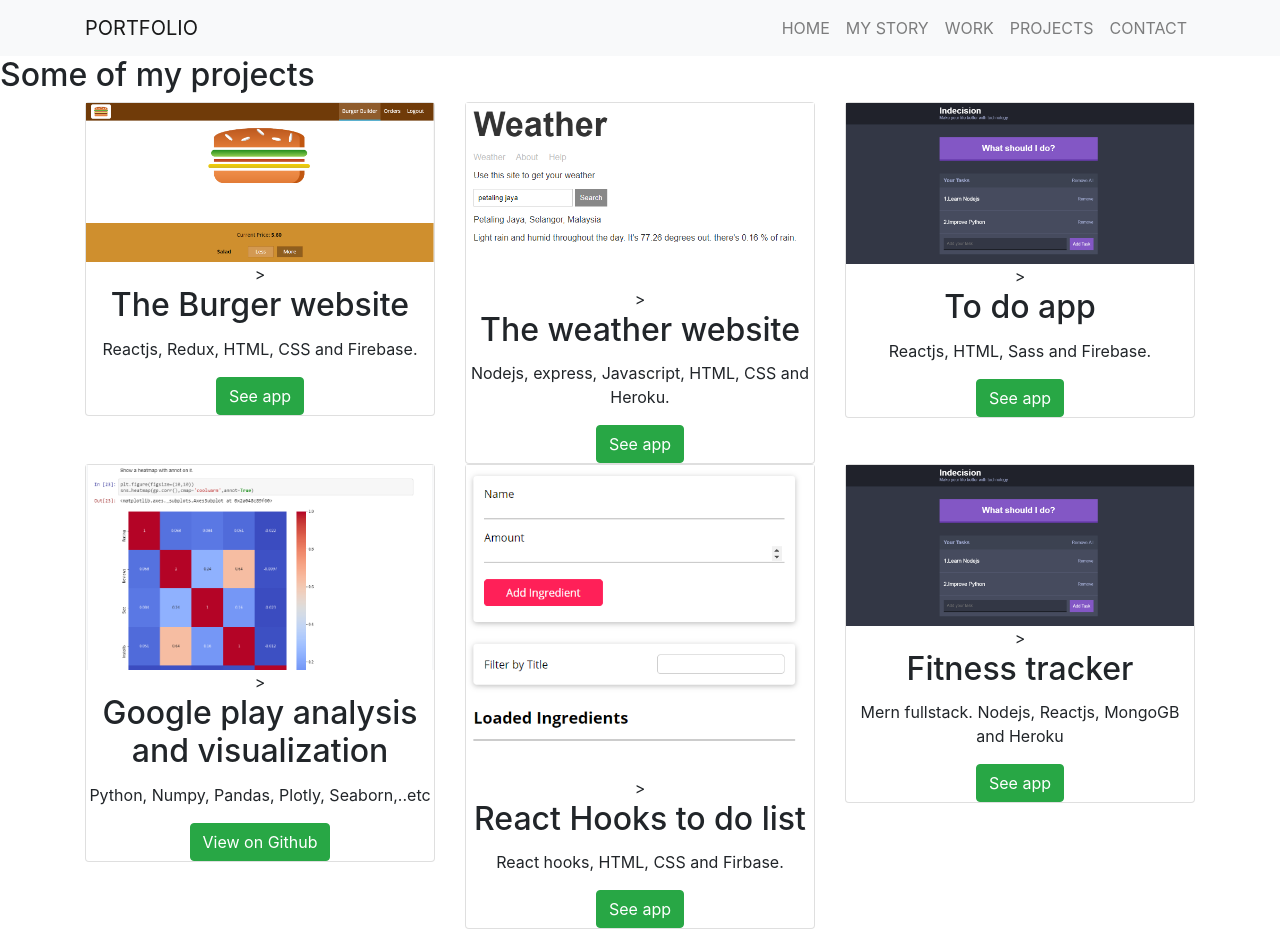
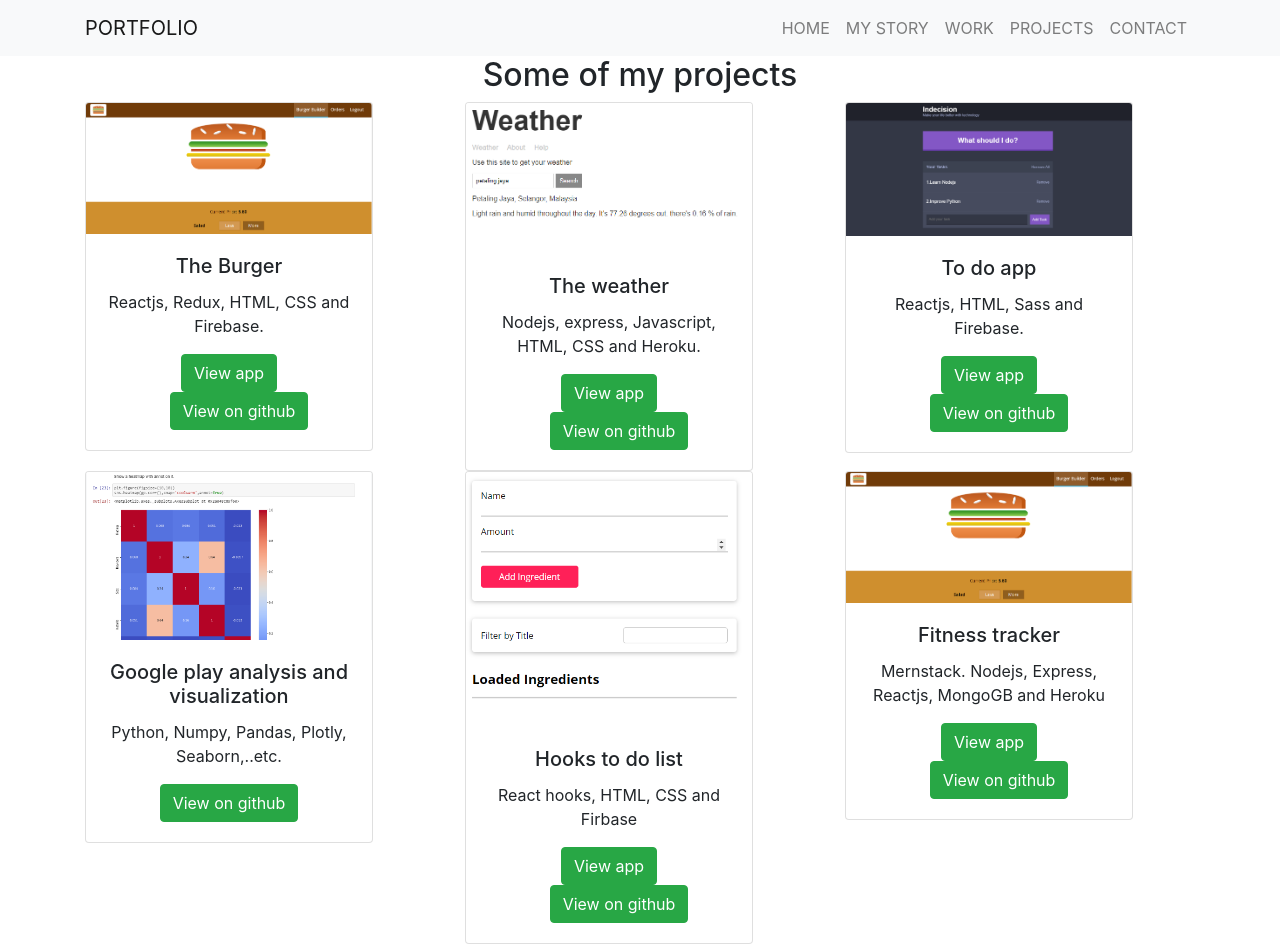
Before and after one commit to MahmoudNafea/portfolio, a React (Create React App) app: page /projects in a window 1280 px wide. Built offline with nearby package versions, Linux system fonts and the light colour scheme.

Commit message:
cleaning the app by replacing bootstrap4 with react-bootstrap4 cards

```diff
--- a/src/App.js
+++ b/src/App.js
@@ -1,11 +1,9 @@
 import React from 'react';
 import { BrowserRouter as Router, Route } from 'react-router-dom';
-
 import Navbar from './components/ui/navbar';
 import HomePage from './components/home';
 import AboutPage from './components/about';
 import WorkPage from './components/work';
-// import WorkCard from './components/work-card';
 import ContactPage from './components/contact';
 import LoginPage from './components/login';
 import Projects from './components/projects';
--- a/src/components/about.js
+++ b/src/components/about.js
@@ -1,4 +1,5 @@
 import React from 'react';
+import { Image } from 'react-bootstrap/';
 import myphoto from './../img/myphoto.jpg';
 
 
@@ -22,8 +23,8 @@ const AboutPage = () => {
                     </div>
                     <div className="col-sm-5">
                         <div className="img-wrap">
-                            <img src={myphoto}
-                                alt="myphoto" />
+                            <Image src={myphoto}
+                                alt="myphoto" roundedCircle />
                         </div>
                     </div>
 
--- a/src/components/home.js
+++ b/src/components/home.js
@@ -11,7 +11,7 @@ class HomePage extends Component {
 
     render() {
         return (
-            <div>
+            <div className="container text-center">
                 {/* <Background /> */}
                 <h2 className="title">Hello</h2>
                 <h3 className="sub-title">I'm Mahmoud Elsayed Nafea</h3>
--- a/src/components/projects.js
+++ b/src/components/projects.js
@@ -1,4 +1,5 @@
 import React from 'react';
+import { Card } from 'react-bootstrap';
 import burger from './../img/burger.PNG';
 import weather from './../img/weather.PNG';
 import indecision from './../img/indecision.PNG';
@@ -8,124 +9,91 @@ import reactHooks from './../img/reactHooks.PNG';
 
 const Projects = () => {
     return (
-        <React.Fragment>
-            <div >
+        <div className="container text-center" >
             <h2>Some of my projects</h2>
-                <div className="container">
             <div className="row">
                 <div className="col-md-4">
-                            <div className="card text-center" >
-                                <div className="card-block">
-                                    <img src={burger} alt="myphoto" className="img-fluid" />>
-                                    <div className="card-title" >
-                                        <h2>The Burger website</h2>
+                    <Card style={{ width: '18rem' }}>
+                        <Card.Img variant="top" src={burger} />
+                        <Card.Body>
+                            <Card.Title>The Burger</Card.Title>
+                            <Card.Text>
+                                Reactjs, Redux, HTML, CSS and Firebase.
+                            </Card.Text>
+                            <Card.Link href="https://theburger-web-app.firebaseapp.com/" className=" btn btn-success">View app</Card.Link>
+                            <Card.Link href="https://github.com/MahmoudNafea/TheBurger-web-app" className="btn btn-success">View on github</Card.Link>
+                        </Card.Body>
+                    </Card>
                 </div>
-                                    <div className="card-text ">
-                                        <p> Reactjs, Redux, HTML, CSS and Firebase. </p>
-                                        <a href="https://theburger-web-app.firebaseapp.com/" className="btn btn-success">See app</a>
+                <div className="col-md-4">
+                    <Card style={{ width: '18rem' }}>
+                        <Card.Img variant="top" src={weather} />
+                        <Card.Body>
+                            <Card.Title>The weather</Card.Title>
+                            <Card.Text>
+                                Nodejs, express, Javascript, HTML, CSS and Heroku.
+                            </Card.Text>
+                            <Card.Link href="https://nefo-theweather-app.herokuapp.com/" className=" btn btn-success">View app</Card.Link>
+                            <Card.Link href="https://github.com/MahmoudNafea/TheWeatherApp" className="btn btn-success">View on github</Card.Link>
+                        </Card.Body>
+                    </Card>
+                </div>
+                <div className="col-md-4">
+                    <Card style={{ width: '18rem' }}>
+                        <Card.Img variant="top" src={indecision} />
+                        <Card.Body>
+                            <Card.Title>To do app</Card.Title>
+                            <Card.Text>
+                                Reactjs, HTML, Sass and Firebase.
+                            </Card.Text>
+                            <Card.Link href="https://indecision-2bd03.firebaseapp.com/" className=" btn btn-success">View app</Card.Link>
+                            <Card.Link href="https://github.com/MahmoudNafea/Indecision-app" className="btn btn-success">View on github</Card.Link>
+                        </Card.Body>
+                    </Card>
+                </div>
+            </div>
+            <div className="row">
+                <div className="col-md-4">
+                    <Card style={{ width: '18rem' }}>
+                        <Card.Img variant="top" src={googleAnalysis} />
+                        <Card.Body>
+                            <Card.Title>Google play analysis and visualization</Card.Title>
+                            <Card.Text>
+                                Python, Numpy, Pandas, Plotly, Seaborn,..etc.
+                            </Card.Text>
+                            <Card.Link href="https://github.com/MahmoudNafea/Google-play-apps" className="btn btn-success">View on github</Card.Link>
+                        </Card.Body>
+                    </Card>
+                </div>
+                <div className="col-md-4">
+                    <Card style={{ width: '18rem' }}>
+                        <Card.Img variant="top" src={reactHooks} />
+                        <Card.Body>
+                            <Card.Title>Hooks to do list</Card.Title>
+                            <Card.Text>
+                                React hooks, HTML, CSS and Firbase
+                            </Card.Text>
+                            <Card.Link href="https://reacthooks-ddcc5.firebaseapp.com/" className=" btn btn-success">View app</Card.Link>
+                            <Card.Link href="https://github.com/MahmoudNafea/todo-reactHooks" className="btn btn-success">View on github</Card.Link>
+                        </Card.Body>
+                    </Card>
+                </div>
+                <div className="col-md-4">
+                    <Card style={{ width: '18rem' }}>
+                        <Card.Img variant="top" src={burger} />
+                        <Card.Body>
+                            <Card.Title>Fitness tracker</Card.Title>
+                            <Card.Text>
+                                Mernstack. Nodejs, Express, Reactjs, MongoGB and Heroku
+                            </Card.Text>
+                            <Card.Link href="https://theburger-web-app.firebaseapp.com/" className=" btn btn-success">View app</Card.Link>
+                            <Card.Link href="https://github.com/MahmoudNafea/Fitness-tracker-mernStack" className="btn btn-success">View on github</Card.Link>
+                        </Card.Body>
+                    </Card>
+                </div>
             </div>
         </div>
 
-                            </div>
-
-
-                        </div>
-                        <div className="col-md-4">
-                            <div className="card text-center" >
-                                <div className="card-block">
-                                    <img src={weather} alt="myphoto" className="img-fluid" />>
-                                    <div className="card-title" >
-                                        <h2>The weather website</h2>
-                                    </div>
-                                    <div className="card-text ">
-                                        <p> Nodejs, express, Javascript, HTML, CSS and Heroku. </p>
-                                        <a href="https://nefo-theweather-app.herokuapp.com/" className="btn btn-success">See app</a>
-                                    </div>
-                                </div>
-
-                            </div>
-
-
-                        </div>
-                        <div className="col-md-4">
-                            <div className="card text-center" >
-                                <div className="card-block">
-                                    <img src={indecision} alt="myphoto" className="img-fluid" />>
-                                    <div className="card-title" >
-                                        <h2>To do app</h2>
-                                    </div>
-                                    <div className="card-text ">
-                                        <p> Reactjs, HTML, Sass and Firebase.</p>
-                                        <a href="https://indecision-2bd03.firebaseapp.com/" className="btn btn-success">See app</a>
-                                    </div>
-                                </div>
-
-                            </div>
-
-
-                        </div>
-
-                    </div>
-                </div >
-                <div className="container">
-                    <div className="row">
-                        <div className="col-md-4">
-                            <div className="card text-center" >
-                                <div className="card-block">
-                                    <img src={googleAnalysis} alt="myphoto" className="img-fluid" />>
-                                    <div className="card-title" >
-                                        <h2>Google play analysis and visualization</h2>
-                                    </div>
-                                    <div className="card-text ">
-                                        <p> Python, Numpy, Pandas, Plotly, Seaborn,..etc </p>
-                                        <a href="https://github.com/MahmoudNafea/Google-play-apps" className="btn btn-success">View on Github</a>
-                                    </div>
-                                </div>
-
-                            </div>
-
-
-                        </div>
-                        <div className="col-md-4">
-                            <div className="card text-center" >
-                                <div className="card-block">
-                                    <img src={reactHooks} alt="myphoto" className="img-fluid" />>
-                                    <div className="card-title" >
-                                        <h2>React Hooks to do list</h2>
-                                    </div>
-                                    <div className="card-text ">
-                                        <p> React hooks, HTML, CSS and Firbase. </p>
-                                        <a href="https://reacthooks-ddcc5.firebaseapp.com/" className="btn btn-success">See app</a>
-                                    </div>
-                                </div>
-
-                            </div>
-
-
-                        </div>
-                        <div className="col-md-4">
-                            <div className="card text-center" >
-                                <div className="card-block">
-                                    <img src={indecision} alt="myphoto" className="img-fluid" />>
-                                    <div className="card-title" >
-                                        <h2>Fitness tracker</h2>
-                                    </div>
-                                    <div className="card-text ">
-                                        <p> Mern fullstack. Nodejs, Reactjs, MongoGB and Heroku</p>
-                                        <a href="https://indecision-2bd03.firebaseapp.com/" className="btn btn-success">See app</a>
-                                    </div>
-                                </div>
-
-                            </div>
-
-
-                        </div>
-
-                    </div>
-                </div >
-            </div>
-
-        </React.Fragment>
 
     )
 }
--- a/src/components/work.js
+++ b/src/components/work.js
@@ -1,71 +1,133 @@
 import React from 'react';
+import { Card } from 'react-bootstrap';
 import accenture from './../img/accenture.jpg'
 import spectrum from './../img/spectrum.jpg'
 import topelectric from './../img/topelectric.jpg'
 
-
 const WorkPage = () => {
     return (
-        <div >
+        <div className="container text-center">
             <h2>My previous employers</h2>
-            <div className="container">
-                <div className="row">
-                    <div className="col-md-4">
-                        <div className="card text-center" >
-                            <div className="img-fluid">
-                                <img src={accenture} alt="myphoto" className="img-fluid" />
-                                <div className="card-block" >
-                                    <h2>Data analyst</h2>
-                                </div>
-                                <div className="card-text ">
-                                    <p> Since July 2018 to present</p>
-                                    <a href="https://www.accenture.com/my-en" className="btn btn-success">Visit the company</a>
-                                </div>
-                            </div>
-                        </div>
-
-
-                    </div>
-                    <div className="col-md-4">
-                        <div className="card text-center" >
-                            <div className="card-block">
-                                <img src={spectrum} alt="myphoto" className="img-fluid" />>
-                                <div className="card-title" >
-                                    <h2>Quality assurance</h2>
-                                </div>
-                                <div className="card-text ">
-                                    <p> Pure QA for one year</p>
-                                    <a href="http://www.spectrum-diagnostics.com/new/" className="btn btn-success">Visit the company</a>
-                                </div>
-                            </div>
-
-                        </div>
-
-
-                    </div>
-                    <div className="col-md-4">
-                        <div className="card text-center" >
-                            <div className="card-block">
-                                <img src={topelectric} alt="myphoto" className="img-fluid" />>
-                                <div className="card-title" >
-                                    <h2>Quality assurance</h2>
-                                </div>
-                                <div className="card-text ">
-                                    <p> Pure QA for six months</p>
-                                    <a href="http://www.cced.gov.eg/ar/" className="btn btn-success">Visit the company</a>
-                                </div>
-
-                            </div>
-                        </div>
-
-                    </div>
-
+            <div className="row">
+                <div className="col-md-4">
+                    <Card style={{ width: '18rem' }}>
+                        <Card.Img variant="top" src={accenture} />
+                        <Card.Body>
+                            <Card.Title>Data analyst</Card.Title>
+                            <Card.Text>
+                                Since July 2018 to present.
+                            </Card.Text>
+                            <Card.Link href="https://www.accenture.com/my-en" className="btn btn-success">Visit the company</Card.Link>
+                        </Card.Body>
+                    </Card>
                 </div>
-            </div >
+                <div className="col-md-4">
+                    <Card style={{ width: '18rem' }}>
+                        <Card.Img variant="top" src={spectrum} />
+                        <Card.Body>
+                            <Card.Title>Quality assurance</Card.Title>
+                            <Card.Text>
+                                Pure QA for one year.
+                     </Card.Text>
+                            <Card.Link href="http://www.spectrum-diagnostics.com/new/" className="btn btn-success">Visit the company</Card.Link>
+                        </Card.Body>
+                    </Card>
+                </div>
+                <div className="col-md-4">
+                    <Card style={{ width: '18rem' }}>
+                        <Card.Img variant="top" src={topelectric} />
+                        <Card.Body>
+                            <Card.Title>Quality assurance</Card.Title>
+                            <Card.Text>
+                                Pure QA for six months.
+                            </Card.Text>
+                            <Card.Link href="http://www.cced.gov.eg/ar/" className="btn btn-success">Visit the company</Card.Link>
+                        </Card.Body>
+                    </Card>
+                </div>
+            </div>
         </div>
-
-
     )
 }
 
 export default WorkPage
+
+
+
+
+
+
+
+
+
+
+
+
+
+
+
+// const WorkPage = () => {
+//     return (
+//         <div >
+//             <h2>My previous employers</h2>
+//             <div className="container">
+//                 <div className="row">
+//                     <div className="col-md-4">
+//                         <div className="card text-center" >
+//                             <div className="img-fluid">
+//                                 <img src={accenture} alt="myphoto" className="img-fluid" />
+//                                 <div className="card-block" >
+//                                     <h2>Data analyst</h2>
+//                                 </div>
+//                                 <div className="card-text ">
+//                                     <p> Since July 2018 to present</p>
+//                                     <a href="https://www.accenture.com/my-en" className="btn btn-success">Visit the company</a>
+//                                 </div>
+//                             </div>
+//                         </div>
+
+
+//                     </div>
+//                     <div className="col-md-4">
+//                         <div className="card text-center" >
+//                             <div className="card-block">
+//                                 <img src={spectrum} alt="myphoto" className="img-fluid" />>
+//                                 <div className="card-title" >
+//                                     <h2>Quality assurance</h2>
+//                                 </div>
+//                                 <div className="card-text ">
+//                                     <p> Pure QA for one year</p>
+//                                     <a href="http://www.spectrum-diagnostics.com/new/" className="btn btn-success">Visit the company</a>
+//                                 </div>
+//                             </div>
+
+//                         </div>
+
+
+//                     </div>
+//                     <div className="col-md-4">
+//                         <div className="card text-center" >
+//                             <div className="card-block">
+//                                 <img src={topelectric} alt="myphoto" className="img-fluid" />>
+//                                 <div className="card-title" >
+//                                     <h2>Quality assurance</h2>
+//                                 </div>
+//                                 <div className="card-text ">
+//                                     <p> Pure QA for six months</p>
+//                                     <a href="http://www.cced.gov.eg/ar/" className="btn btn-success">Visit the company</a>
+//                                 </div>
+
+//                             </div>
+//                         </div>
+
+//                     </div>
+
+//                 </div>
+//             </div >
+//         </div>
+
+
+//     )
+// }
+
+// export default WorkPage
```
Also changed, not shown: src/components/navbar.js (deleted, +0 -41 lines), src/components/work-card.js (deleted, +0 -50 lines). Lines whose indentation alone changed are shown as unchanged.
